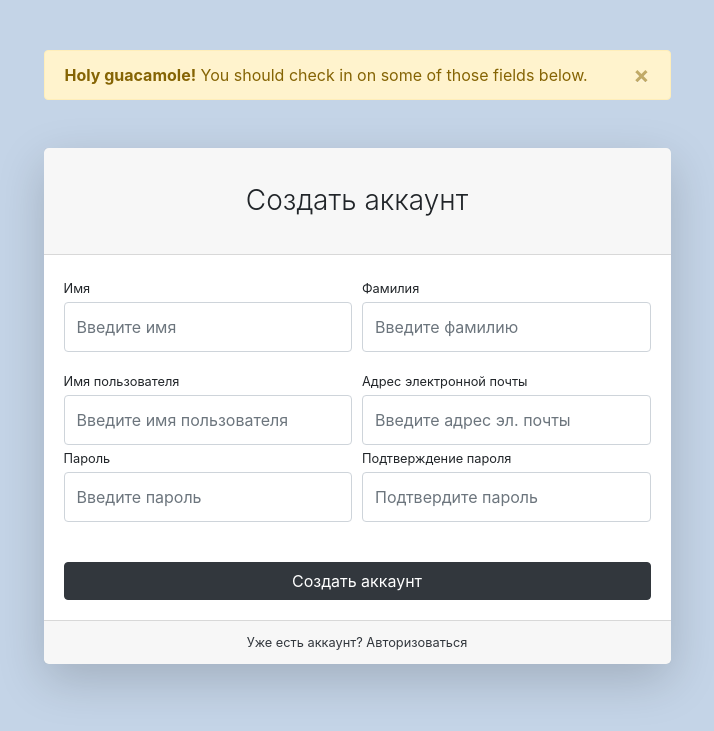
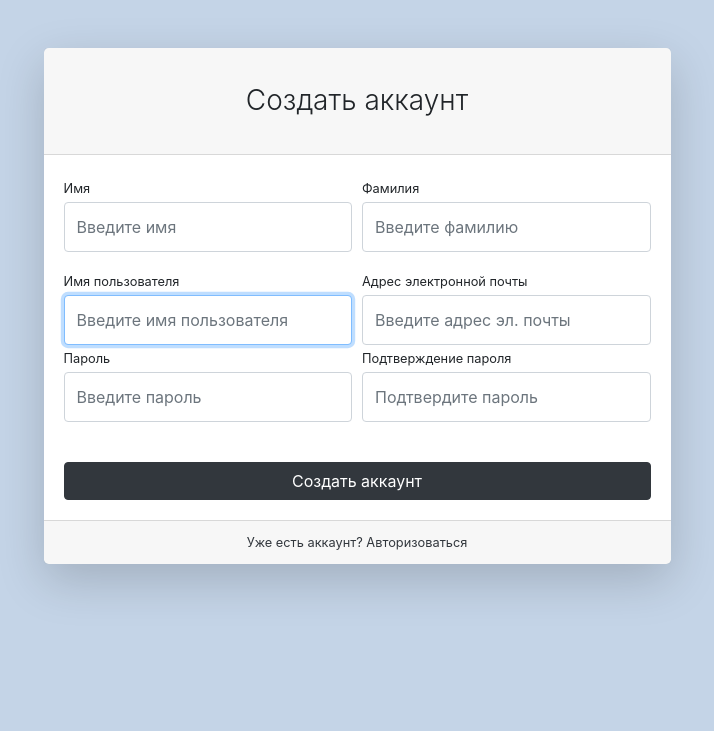
Before and after one commit to Win-Victor/django, a Django app: template users/templates/users/registration.html in a window 1280 px wide. Shown: the top 731 px of the page, without its empty margins (283-997 px from the left). Run offline with Django 3.2, Linux system fonts and the light colour scheme; the template is opened without the code that fills it: values that come from a table or form of the project are taken from there, others are empty; parts of the project's set-up code (start-up, migrations or seed data) failed here and were passed over; some libraries are stand-ins or nearby versions.

Commit message:
added UserRegistration

```diff
--- a/users/forms.py
+++ b/users/forms.py
@@ -31,4 +31,4 @@
 
     class Meta:
         model = User
-        fields = ('username', 'email', 'first_name', 'last_name', 'password1', 'password2'
+        fields = ('username', 'email', 'first_name', 'last_name', 'password1', 'password2')
--- a/users/templates/users/registration.html
+++ b/users/templates/users/registration.html
@@ -5,63 +5,61 @@
         <div class="container">
             <div class="row justify-content-center">
                 <div class="col-lg-7">
+                    {% if form.errors %}
                         <div class="alert alert-warning alert-dismissible fade show" role="alert"
                              style="margin-top: 50px;">
-                            <strong>Holy guacamole!</strong> You should check in on some of those fields below.
+                            {{ form.errors }}
                             <button type="button" class="close" data-dismiss="alert" aria-label="Close">
                                 <span aria-hidden="true">&times;</span>
                             </button>
                         </div>
+                    {% endif %}
                     <div class="card shadow-lg border-0 rounded-lg mt-5">
                         <div class="card-header"><h3 class="text-center font-weight-light my-4">Создать аккаунт</h3>
                         </div>
                         <div class="card-body">
-                                <form>
+                            <form action="{% url 'users:registration' %}" method="post">
+                                {% csrf_token %}
                                 <div class="form-row">
                                     <div class="col-md-6">
                                         <div class="form-group">
-                                                <label class="small mb-1" for="inputFirstName">Имя</label>
-                                                <input class="form-control py-4" id="inputFirstName" type="text"
-                                                       placeholder="Введите имя"/>
+                                            <label class="small mb-1"
+                                                   for="{{ form.first_name.id_for_label }}">Имя</label>
+                                            {{ form.first_name }}
                                         </div>
                                     </div>
                                     <div class="col-md-6">
                                         <div class="form-group">
-                                                <label class="small mb-1" for="inputLastName">Фамилия</label>
-                                                <input class="form-control py-4" id="inputLastName" type="text"
-                                                       placeholder="Введите фамилию"/>
+                                            <label class="small mb-1"
+                                                   for="{{ form.last_name.id_for_label }}">Фамилия</label>
+                                            {{ form.last_name }}
                                         </div>
                                     </div>
                                 </div>
                                 <div class="form-row">
                                     <div class="col-md-6">
                                         <label class="small mb-1" for="inputUsername">Имя пользователя</label>
-                                            <input class="form-control py-4" id="inputUsername" type="text"
-                                                   aria-describedby="usernameHelp"
-                                                   placeholder="Введите имя пользователя"/>
+                                        {{ form.username }}
                                     </div>
                                     <div class="col-md-6">
-                                            <label class="small mb-1" for="inputEmailAddress">Адрес электронной
+                                        <label class="small mb-1" for="{{ form.email.id_for_label }}">Адрес электронной
                                             почты</label>
-                                            <input class="form-control py-4" id="inputEmailAddress" type="email"
-                                                   aria-describedby="emailHelp"
-                                                   placeholder="Введите адрес эл. почты"/>
+                                        {{ form.email }}
                                     </div>
                                 </div>
                                 <div class="form-row">
                                     <div class="col-md-6">
                                         <div class="form-group">
-                                                <label class="small mb-1" for="inputPassword">Пароль</label>
-                                                <input class="form-control py-4" id="inputPassword" type="password"
-                                                       placeholder="Введите пароль"/>
+                                            <label class="small mb-1"
+                                                   for="{{ form.password1.id_for_label }}">Пароль</label>
+                                            {{ form.password1 }}
                                         </div>
                                     </div>
                                     <div class="col-md-6">
                                         <div class="form-group">
-                                                <label class="small mb-1" for="inputConfirmPassword">Подтверждение
+                                            <label class="small mb-1" for="{{ form.password2.id_for_label }}">Подтверждение
                                                 пароля</label>
-                                                <input class="form-control py-4" id="inputConfirmPassword"
-                                                       type="password" placeholder="Подтвердите пароль"/>
+                                            {{ form.password2 }}
                                         </div>
                                     </div>
                                 </div>
@@ -71,7 +69,8 @@
                             </form>
                         </div>
                         <div class="card-footer text-center">
-                                <div class="small"><a href="{% url 'users:login' %}">Уже есть аккаунт? Авторизоваться</a></div>
+                            <div class="small"><a href="{% url 'users:login' %}">Уже есть аккаунт? Авторизоваться</a>
+                            </div>
                         </div>
                     </div>
                 </div>
```
Also changed, not shown: users/views.py (+11 -1 lines). Lines whose indentation alone changed are shown as unchanged.
